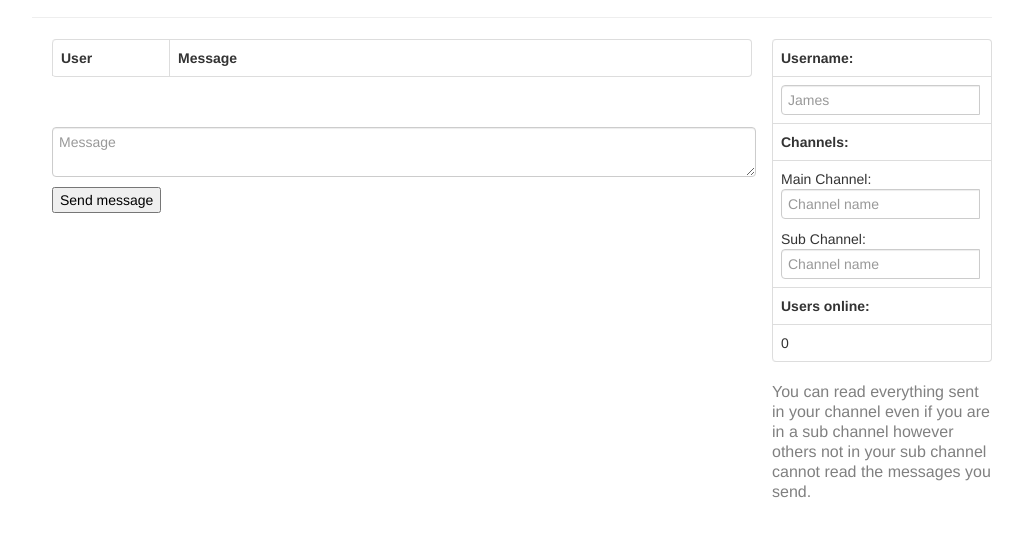
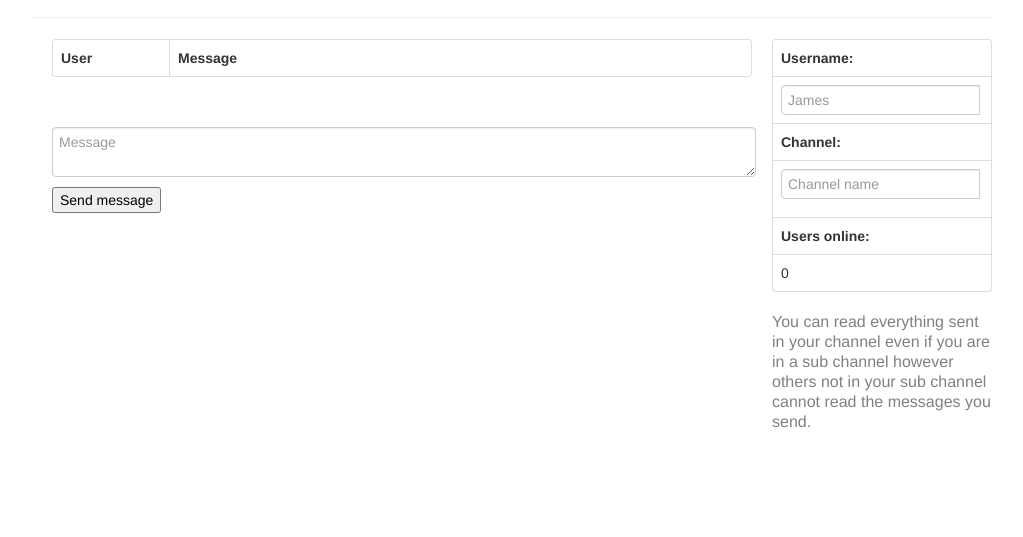
Before and after one commit to alexstuckey/whisper, a website: page public/index.html in a window 1280 px wide. Shown: the part 53-590 px from the top of the page, without its empty margins (118-1141 px from the left). Drawn offline with nearby package versions, Linux system fonts and the light colour scheme; no server answers.

Commit message:
Removed sub channel concept, may need some changes at backend.

```diff
--- a/public/index.html
+++ b/public/index.html
@@ -44,17 +44,12 @@
 						</td>
 					</tbody>
 					<thead>
-						<th>Channels:</th>
+						<th>Channel:</th>
 					</thead>
 					<tbody>
 						<td class="form-inline">
-							Main Channel:
 							<div class="input-append" style="padding-bottom: 10px;">
 								<input type="text" id="channelEntry" class="" style="width: 185px;" placeholder="Channel name">
-							</div>
-							Sub Channel:
-							<div class="input-append">
-								<input type="text" id="subChannelEntry" class="" style="width: 185px;" placeholder="Channel name">
 							</div>
 						</td>
 					</tbody>
--- a/public/js/logic.js
+++ b/public/js/logic.js
@@ -10,7 +10,7 @@ socket.on('down', function (data) {
 		if (msg.channel == $('#channelEntry').val() && msg.subChannel == "") {
 			 	$('#msgLog > tbody:last').append('<tr><td>' + userName + '</td><td>' + msg.message + '</td></tr>');
 		};
-		if (msg.channel == $('#channelEntry').val() && msg.subChannel == $('#subChannelEntry').val() && msg.subChannel != "") {
+		if (msg.channel == $('#channelEntry').val()) {
 			$('#msgLog > tbody:last').append('<tr><td><font color=3399FF>' + userName + '</td><td><font color=3399FF>' + msg.message + '</td></tr>');
 		};
 	};
@@ -25,8 +25,7 @@ function SendMessage(){
 	var msgToSend = {
 		user: $('#nameEntry').val(),
 		message: $('#textEntry').val(),
-		channel: $('#channelEntry').val(),
-		subChannel: $('#subChannelEntry').val(),
+		channel: $('#channelEntry').val()
 	};
 	socket.emit('up', JSON.stringify(msgToSend));
 	console.log('Sent message!');
```
